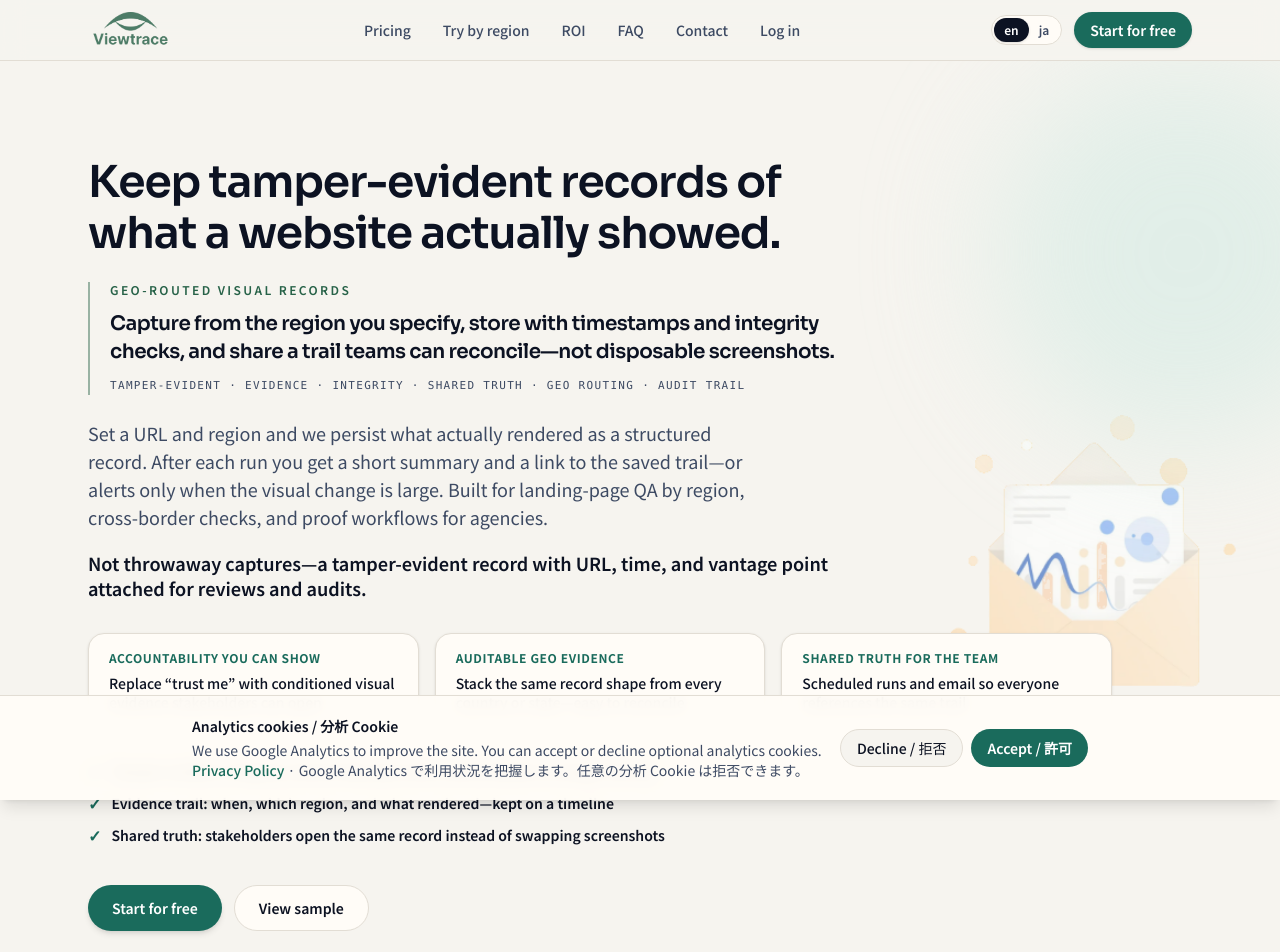
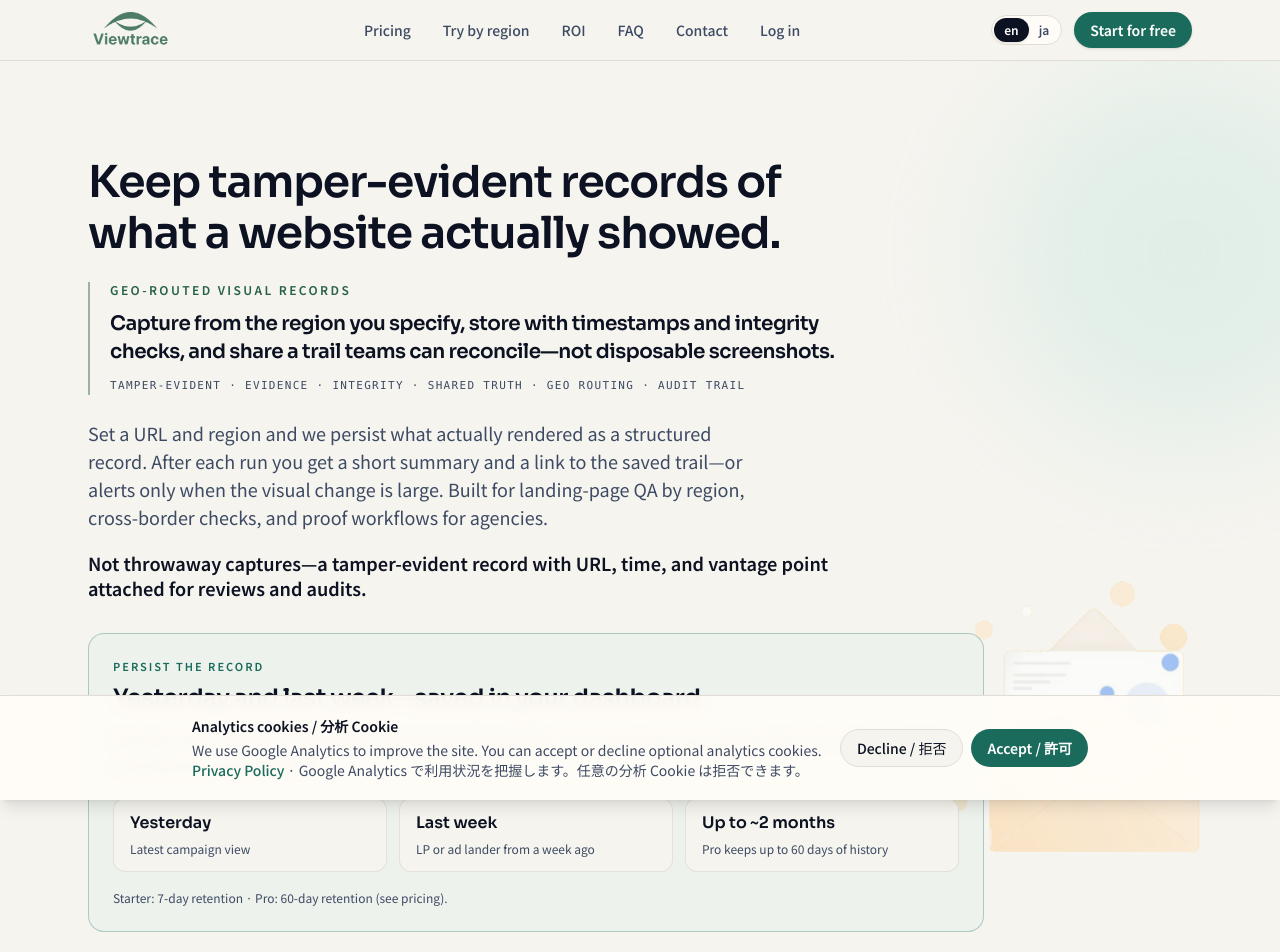
Before and after one commit to lime777lemon/Viewtrace, a Next.js app: page / in a window 1280 px wide. Shown: the top 952 px of the page. Built offline with nearby package versions, Linux system fonts and the light colour scheme; no server answers.

Commit message:
Add hero retention messaging on the landing page.
Surface saved-record value with honest plan limits (7 vs 60 days) so visitors see persistence as core PR, not only tamper-evident capture.

Co-authored-by: Cursor <cursoragent@cursor.com>

```diff
--- a/src/components/ViewtraceLanding.tsx
+++ b/src/components/ViewtraceLanding.tsx
@@ -317,6 +317,34 @@ export function ViewtraceLanding({ initialLocale, overagePerObservationUsd }: Pr
             <p className="mt-5 max-w-3xl text-base font-semibold leading-snug text-ink sm:text-lg">
               {t.hero.punch}
             </p>
+            <div className="mt-8 max-w-4xl rounded-2xl border border-accent/30 bg-accent-soft/25 p-5 sm:p-6">
+              <p className="text-[11px] font-semibold uppercase tracking-[0.18em] text-accent">
+                {t.hero.retention.kicker}
+              </p>
+              <h2 className="mt-2 font-display text-xl font-semibold tracking-tight text-ink sm:text-2xl">
+                {t.hero.retention.title}
+              </h2>
+              <p className="mt-3 text-sm leading-relaxed text-ink-muted sm:text-base">
+                {t.hero.retention.body}
+              </p>
+              <ul
+                className="mt-5 grid gap-3 sm:grid-cols-3"
+                aria-label={locale === "ja" ? "記録の参照例" : "When you reopen saved records"}
+              >
+                {t.hero.retention.timeline.map((item) => (
+                  <li
+                    key={item.label}
+                    className="rounded-xl border border-border/80 bg-surface/90 px-4 py-3"
+                  >
+                    <p className="font-display text-base font-semibold text-ink">{item.label}</p>
+                    <p className="mt-1 text-xs leading-relaxed text-ink-muted">{item.hint}</p>
+                  </li>
+                ))}
+              </ul>
+              <p className="mt-4 text-xs leading-relaxed text-ink-muted">
+                {t.hero.retention.planNote}
+              </p>
+            </div>
             <div
               className="mt-8 grid max-w-5xl gap-4 sm:grid-cols-3"
               aria-label={locale === "ja" ? "主な価値" : "Why teams use Viewtrace"}
--- a/src/lib/i18n.ts
+++ b/src/lib/i18n.ts
@@ -28,6 +28,17 @@ export const copy = {
         "URL と地域を指定すると、実際にレンダリングされた画面を記録として残します。実行ごとに概要と記録へのリンクを送り、視覚差分が大きいときだけ通知する設定も選べます。広告 LP の地域別 QA、海外からの見え方の確認、代理店向けの根拠出しなど、説明負荷の高いワークを想定しています。",
       punch:
         "使い捨てのスクショではなく、URL・時刻・地域が揃った改ざん検知可能な記録として、説明・照合・監査のたたき台を共有する。",
+      retention: {
+        kicker: "記録を残す",
+        title: "昨日・先週の表示も、ダッシュボードに蓄積",
+        body: "取得時点のスクリーンショットとチェック値を記録として保存します。あとから同じ証跡を開き直し、クライアント説明や社内照合に使えます。",
+        timeline: [
+          { label: "昨日", hint: "直近のキャンペーン表示" },
+          { label: "先週", hint: "先週時点の LP・広告 LP" },
+          { label: "先月まで", hint: "Pro で最大60日分の履歴" },
+        ],
+        planNote: "Starter は7日間、Pro は60日間まで保持（詳細は料金表）。",
+      },
       disclaimer:
         "取得したビジュアル記録は説明・照合・共有用の証跡です（サービス利用上の保証は別途規約に従います）。",
       trial: "無料で始める",
@@ -989,6 +1000,17 @@ export const copy = {
         "Set a URL and region and we persist what actually rendered as a structured record. After each run you get a short summary and a link to the saved trail—or alerts only when the visual change is large. Built for landing-page QA by region, cross-border checks, and proof workflows for agencies.",
       punch:
         "Not throwaway captures—a tamper-evident record with URL, time, and vantage point attached for reviews and audits.",
+      retention: {
+        kicker: "Persist the record",
+        title: "Yesterday and last week—saved in your dashboard",
+        body: "We store each capture’s screenshot and integrity fingerprints as a record you can reopen later—for client updates and internal reconciliation.",
+        timeline: [
+          { label: "Yesterday", hint: "Latest campaign view" },
+          { label: "Last week", hint: "LP or ad lander from a week ago" },
+          { label: "Up to ~2 months", hint: "Pro keeps up to 60 days of history" },
+        ],
+        planNote: "Starter: 7-day retention · Pro: 60-day retention (see pricing).",
+      },
       disclaimer:
         "Captured visuals are evidence trails for explanation, reconciliation, and sharing—not a substitute for formal warranties; see terms of use.",
       trial: "Start for free",
```
